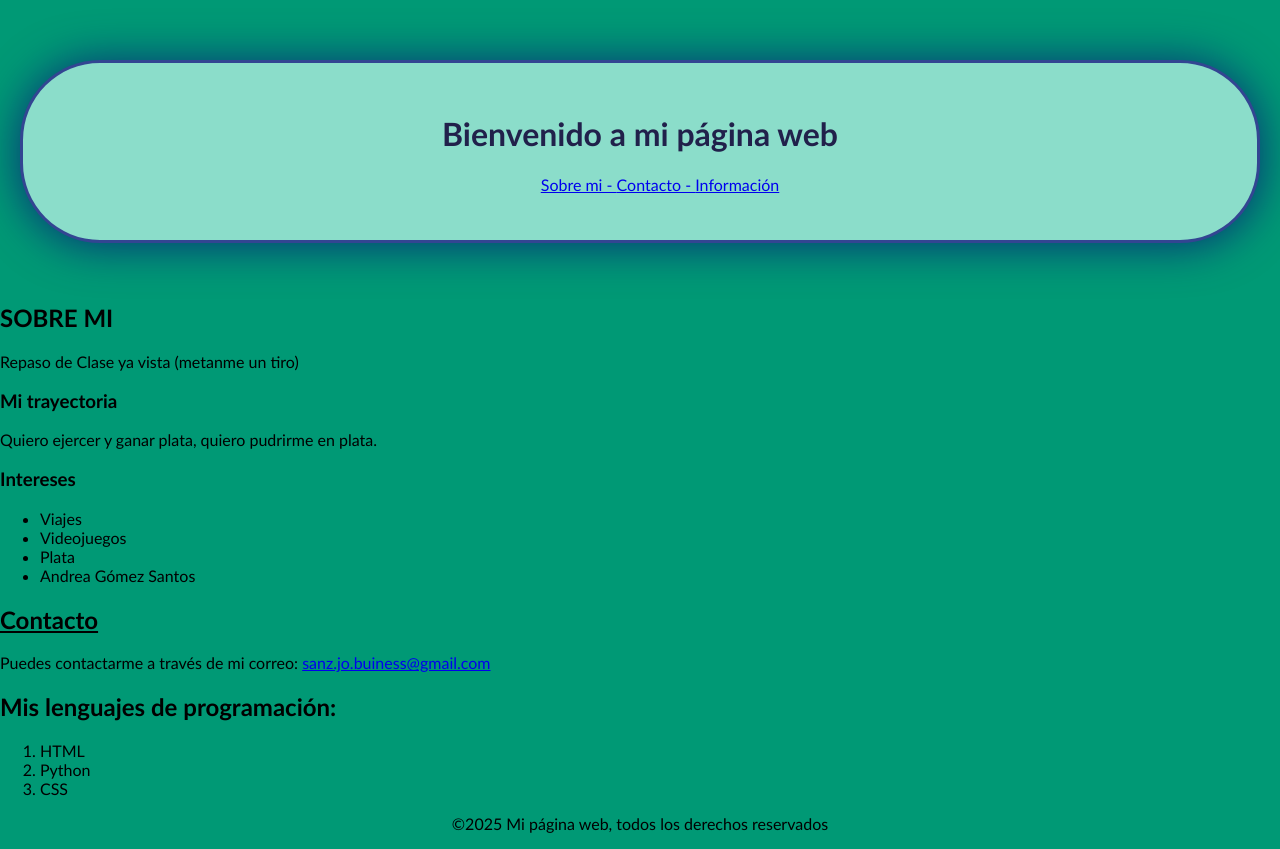
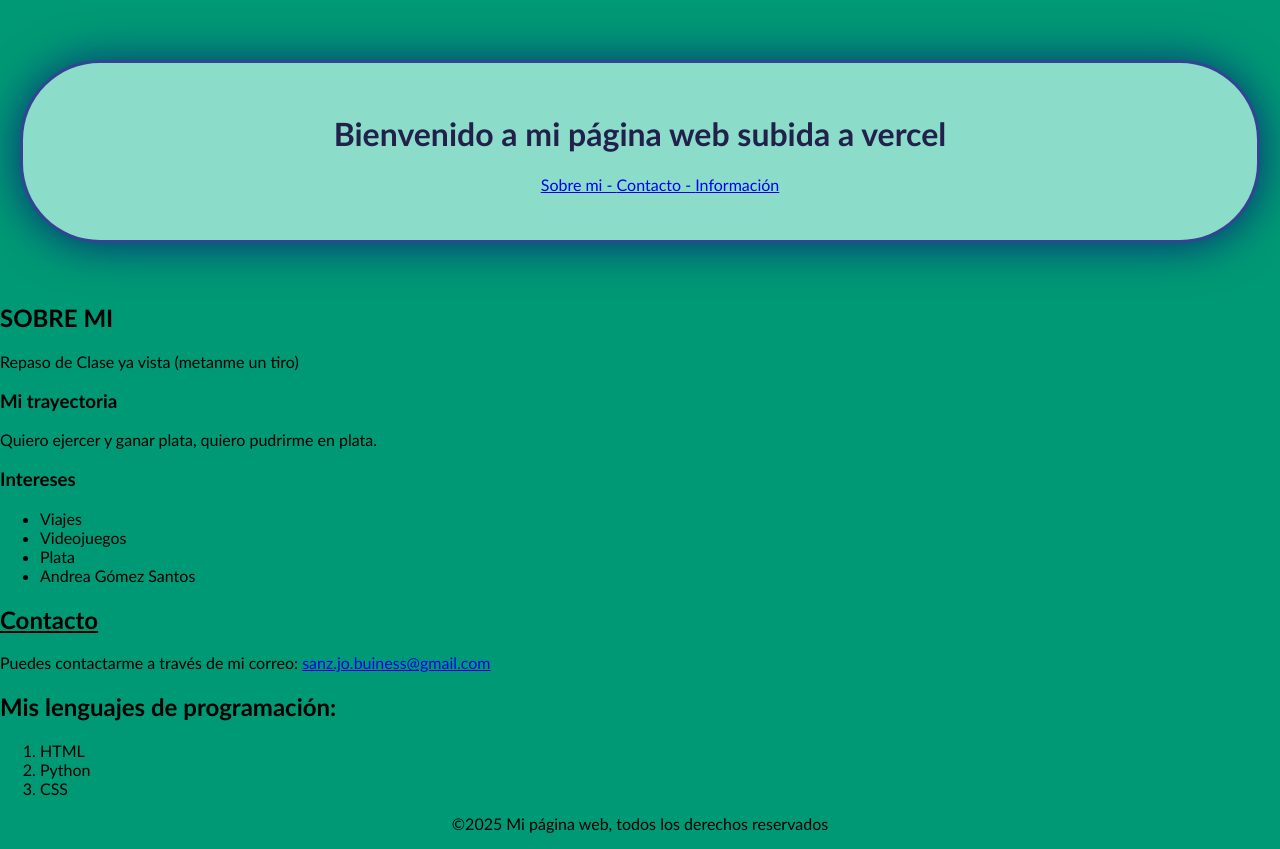
Before and after one commit to Sanz-jov/html5, a plain HTML site: page index.html in a window 1280 px wide. Drawn offline with Linux system fonts and the light colour scheme.

Commit message:
cambiando texto

```diff
--- a/index.html
+++ b/index.html
@@ -8,7 +8,7 @@
 </head>
 <body>
     <header>
-        <h1 class="general-styles">Bienvenido a mi página web</h1>
+        <h1 class="general-styles">Bienvenido a mi página web subida a vercel</h1>
         <nav>
             <ul>
                 <li>
```
